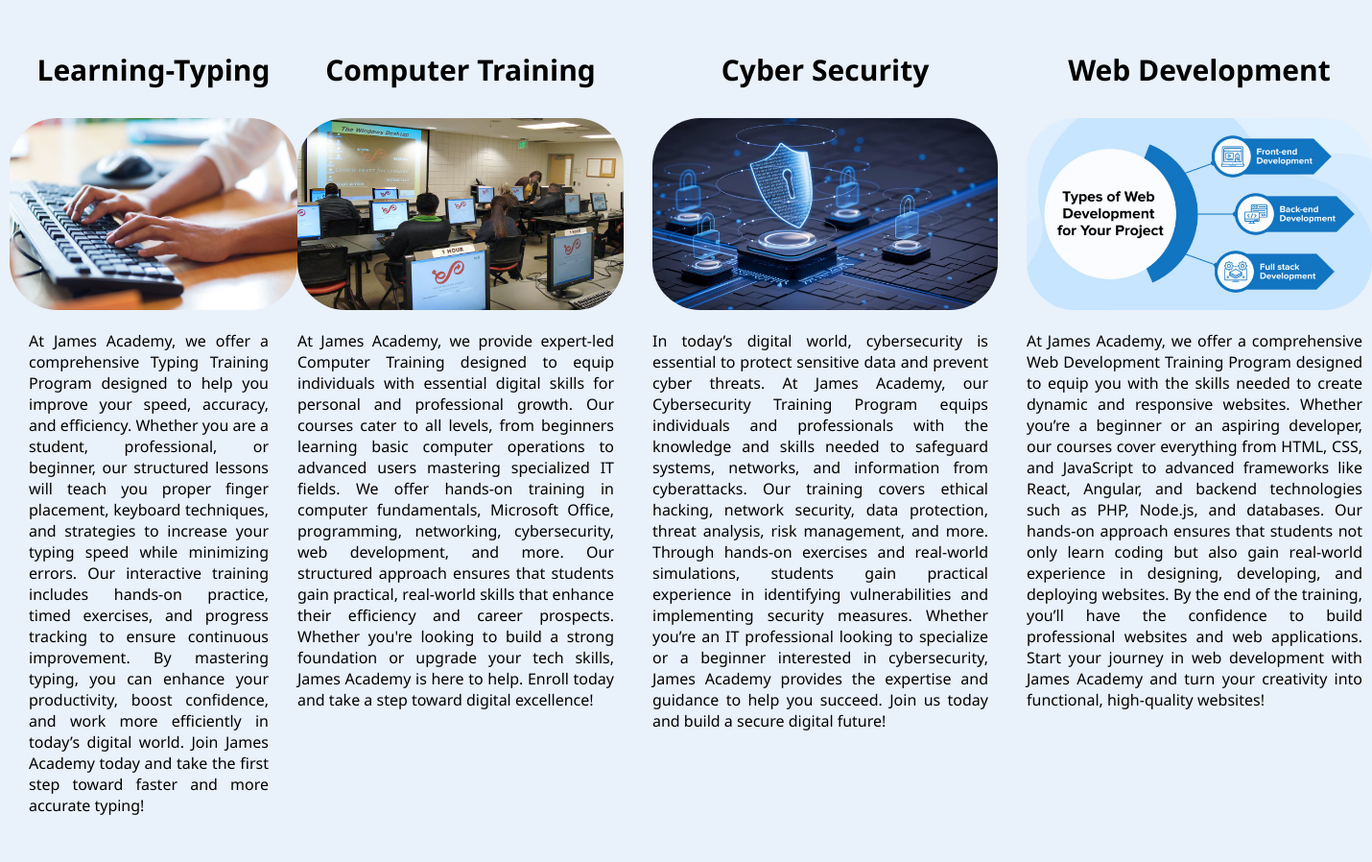
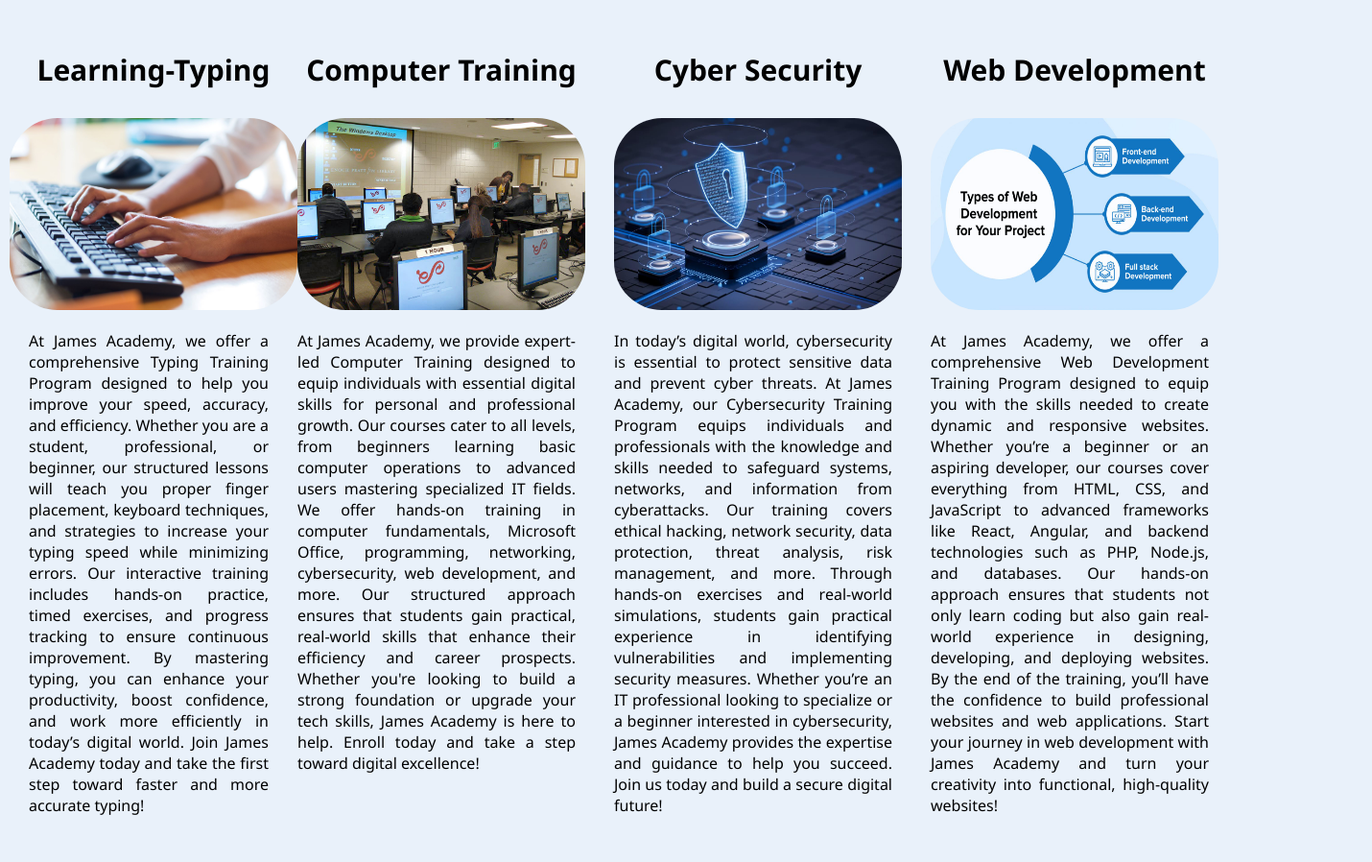
Before and after one commit to dmeticulous/James-Academy, a plain HTML site: page index.html in a window 1280 px wide. Shown: the part 1080-1978 px from the top of the page at 96% size, 1430 px wide, since content can reach past the window. Drawn offline with nearby package versions, Linux system fonts and the light colour scheme.

Commit message:
Update index.html

```diff
--- a/index.html
+++ b/index.html
@@ -57,7 +57,7 @@
 
         <div class="computer-training">
             <h3>Computer Training</h3>
-                <img src="/assets/computer training 1.jpg" alt="logo of computer" width="340px" height="200px">
+                <img src="/assets/computer training 1.jpg" alt="logo of computer" width="300px" height="200px">
             <p>
                 At James Academy, we provide expert-led Computer Training designed to equip individuals with essential digital skills for personal and professional growth. Our courses cater to all levels, from beginners learning basic computer operations to advanced users mastering specialized IT fields.
                 We offer hands-on training in computer fundamentals, Microsoft Office, programming, networking, cybersecurity, web development, and more. Our structured approach ensures that students gain practical, real-world skills that enhance their efficiency and career prospects.
@@ -66,7 +66,7 @@
         </div>
         <div class="cyber-security">
             <h3>Cyber Security</h3>
-            <img src="/assets/cybersecurity.jpg" alt="logo" width="360px" height="200px">
+            <img src="/assets/cybersecurity.jpg" alt="logo" width="300px" height="200px">
             <p>
                 In today’s digital world, cybersecurity is essential to protect sensitive data and prevent cyber threats. At James Academy, our Cybersecurity Training Program equips individuals and professionals with the knowledge and skills needed to safeguard systems, networks, and information from cyberattacks.
                 Our training covers ethical hacking, network security, data protection, threat analysis, risk management, and more. Through hands-on exercises and real-world simulations, students gain practical experience in identifying vulnerabilities and implementing security measures.
@@ -75,7 +75,7 @@
         </div>
         <div class="web-development">
             <h3>Web Development</h3>
-            <img src="/assets/web development.jpg" alt="logo" width="360px" height="200px">
+            <img src="/assets/web development.jpg" alt="logo" width="300px" height="200px">
             <p>
                 At James Academy, we offer a comprehensive Web Development Training Program designed to equip you with the skills needed to create dynamic and responsive websites. Whether you’re a beginner or an aspiring developer, our courses cover everything from HTML, CSS, and JavaScript to advanced frameworks like React, Angular, and backend technologies such as PHP, Node.js, and databases.
                 Our hands-on approach ensures that students not only learn coding but also gain real-world experience in designing, developing, and deploying websites. By the end of the training, you’ll have the confidence to build professional websites and web applications.
```
